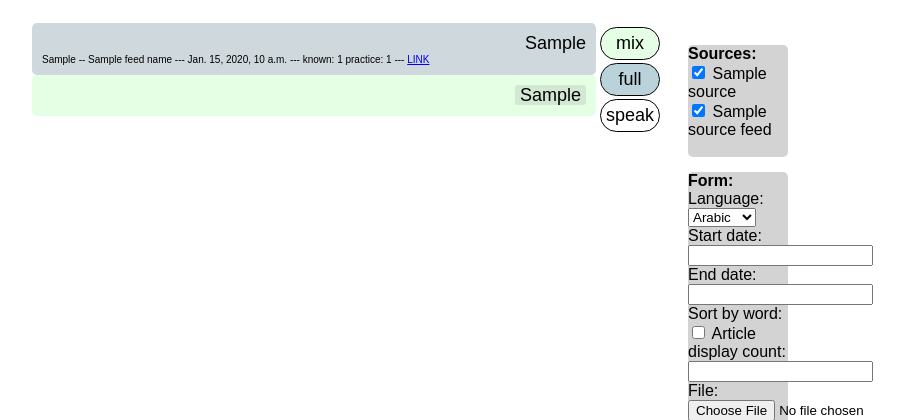
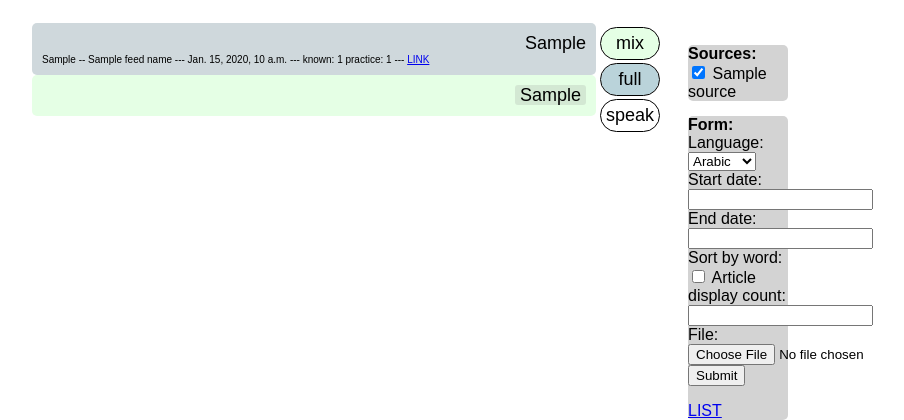
Before and after one commit to guylifshitz/nll-django, a Django app: template articles/templates/articles.html in a window 1280 px wide. Shown: the top 420 px of the page, without its empty margins (292-1196 px from the left). Run offline with Django 3.2, Linux system fonts and the light colour scheme; tables that the repository leaves empty hold one stand-in row (values such as "Sample post"); the template is opened without the code that fills it: values that come from a table or form of the project are taken from there, most other values are stand-ins (such as "Sample title", 1, 10 or a date in 2020).

Commit message:
remove the feed name list on articles because the UI isnt working well with it currently.

```diff
--- a/articles/templates/articles.html
+++ b/articles/templates/articles.html
@@ -91,13 +91,6 @@
                 <label for=" source_{{source}}">{{source}}</label>
                 <br>
 
-                {% for feed_name in source_feeds %}
-                <input type="checkbox" id="feed_name_{{feed_name}}" name="feed_{{feed_name}}" feed_name="{{feed_name}}"
-                    checked onclick="clicked_feed_name(this)">
-                <label for=" feed_name_{{feed_name}}">{{feed_name}}</label>
-                <br>
-                {% endfor %}
-                <br>
                 {% endfor %}
             </div>
 
```
